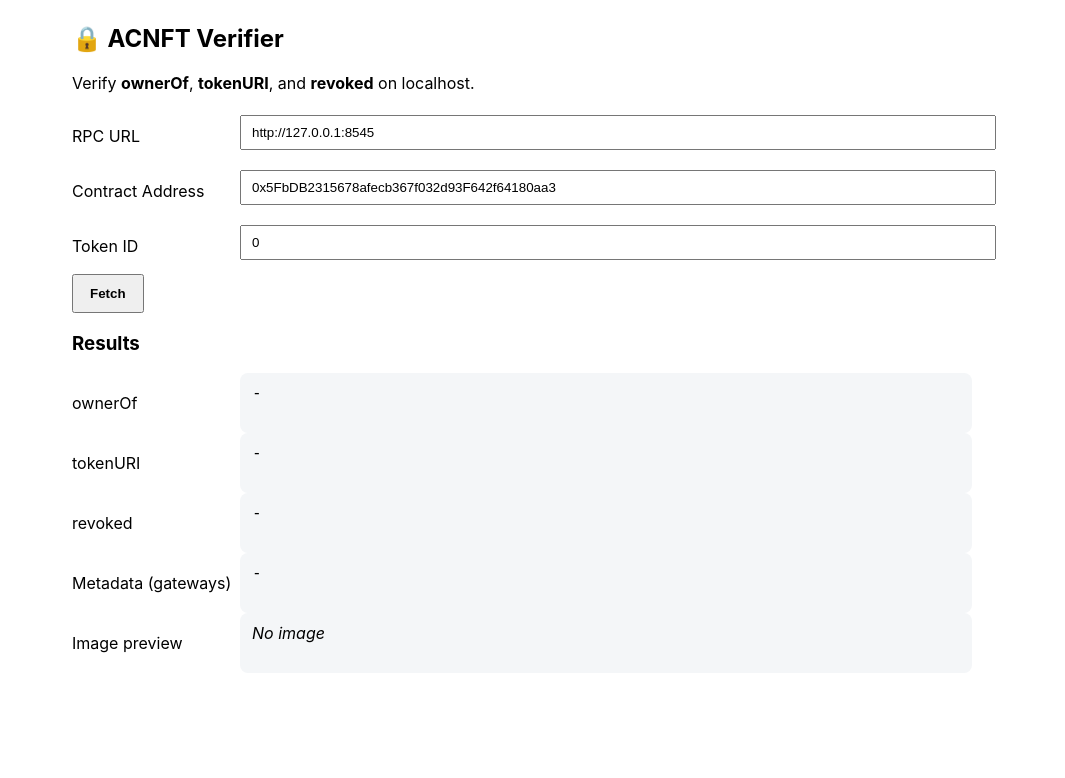
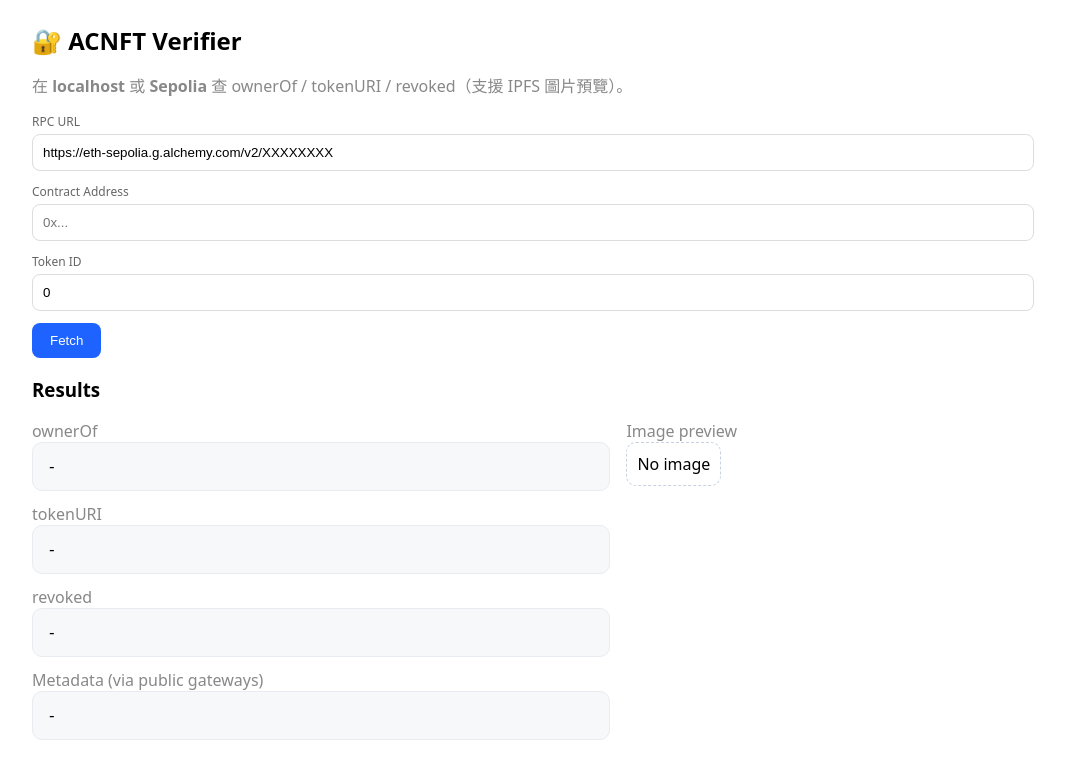
Before and after one commit to aungqinkang22-ai/acnft, a website: page verify.html in a window 1280 px wide. Both pictures are taken after a click on the button "Fetch". Shown: the whole page, without its empty margins (118-1183 px from the left). Drawn offline with nearby package versions, Linux system fonts and the light colour scheme.

Commit message:
restore: stable v5 verifier (works on GitHub Pages)

```diff
--- a/verify.html
+++ b/verify.html
@@ -1,108 +1,71 @@
-<!DOCTYPE html>
-<html>
-<head>
-  <meta charset="utf-8" />
-  <title>ACNFT Verifier</title>
-  <script src="https://cdnjs.cloudflare.com/ajax/libs/ethers/6.6.0/ethers.umd.min.js"></script>
-  <style>
-    body { font-family: ui-sans-serif, -apple-system, "Segoe UI", Roboto, Arial; max-width: 900px; margin: 24px auto; }
-    input { width: 100%; padding: 8px 10px; margin: 6px 0 14px; }
-    button { padding: 10px 16px; font-weight: 600; }
-    .row { display:grid; grid-template-columns: 160px 1fr; gap: 8px; align-items:center; }
-    .box { background: #f4f6f8; padding: 10px 12px; border-radius: 8px; min-height: 40px; }
-    .mono { font-family: ui-monospace, SFMono-Regular, Menlo, monospace; }
-    img { max-width: 200px; margin-top: 8px; border: 1px solid #ccc; border-radius: 8px; }
-  </style>
-</head>
-<body>
-  <h2>🔒 ACNFT Verifier</h2>
-  <p>Verify <b>ownerOf</b>, <b>tokenURI</b>, and <b>revoked</b> on localhost.</p>
-
-  <div class="row"><label>RPC URL</label>
-    <input id="rpc" value="http://127.0.0.1:8545" />
-  </div>
-  <div class="row"><label>Contract Address</label>
-    <input id="addr" value="0x5FbDB2315678afecb367f032d93F642f64180aa3" />
-  </div>
-  <div class="row"><label>Token ID</label>
-    <input id="tid" value="0" />
-  </div>
-
-  <button onclick="fetchAll()">Fetch</button>
-
+<!doctype html><html lang="en"><head><meta charset="utf-8"/><meta name="viewport" content="width=device-width,initial-scale=1"/><title>ACNFT Verifier</title><script src="https://cdn.jsdelivr.net/npm/ethers@5.7.2/dist/ethers.umd.min.js"></script><style>body{font-family:system-ui,-apple-system,Segoe UI,Roboto,Helvetica,Arial;max-width:980px;margin:24px auto;padding:0 16px}h1{font-size:24px;margin:0 0 16px}label{display:block;font-size:12px;color:#666;margin:12px 0 4px}input{width:100%;padding:10px;border:1px solid #ddd;border-radius:8px}button{margin-top:12px;padding:10px 18px;border:0;border-radius:8px;background:#1e63ff;color:#fff;cursor:pointer}.row{display:grid;grid-template-columns:1fr;gap:16px}@media(min-width:900px){.row{grid-template-columns:1.2fr .8fr}}.box{background:#f7f8fa;border:1px solid #e8ecf1;border-radius:10px;padding:14px;white-space:pre-wrap;word-break:break-word}.mono{font-family:ui-monospace,SFMono-Regular,Menlo,Monaco,Consolas,"Liberation Mono","Courier New",monospace}.muted{color:#888}.imgwrap{padding:10px;border:1px dashed #c8d2e0;border-radius:10px;display:inline-block;background:#fff}</style></head><body>
+<h1>🔐 ACNFT Verifier</h1>
+<p class="muted">在 <b>localhost</b> 或 <b>Sepolia</b> 查 ownerOf / tokenURI / revoked（支援 IPFS 圖片預覽）。</p>
+<label>RPC URL</label><input id="rpc" value="https://eth-sepolia.g.alchemy.com/v2/XXXXXXXX"/>
+<label>Contract Address</label><input id="caddr" placeholder="0x..."/>
+<label>Token ID</label><input id="tid" value="0"/>
+<button id="btn">Fetch</button>
 <h3>Results</h3>
-  <div class="row"><div>ownerOf</div><div id="owner" class="box mono">-</div></div>
-  <div class="row"><div>tokenURI</div><div id="uri" class="box mono">-</div></div>
-  <div class="row"><div>revoked</div><div id="revoked" class="box mono">-</div></div>
-  <div class="row"><div>Metadata (gateways)</div><div id="meta" class="box mono">-</div></div>
-  <div class="row"><div>Image preview</div><div id="imageBox" class="box"><i>No image</i></div></div>
-
+<div class="row"><div>
+  <div class="muted">ownerOf</div><div id="owner" class="box mono">-</div>
+  <div class="muted" style="margin-top:12px">tokenURI</div><div id="turi" class="box mono">-</div>
+  <div class="muted" style="margin-top:12px">revoked</div><div id="rev" class="box mono">-</div>
+  <div class="muted" style="margin-top:12px">Metadata (via public gateways)</div><div id="meta" class="box mono">-</div>
+</div><div>
+  <div class="muted">Image preview</div><div id="img" class="imgwrap">No image</div>
+</div></div>
 <script>
-function $(id){ return document.getElementById(id); }
-
-function normalizeAddress(input){
-  const s = (input || "").trim();
-  if (!/^0x[0-9a-fA-F]{40}$/.test(s)) throw new Error("Invalid address format");
-  return s.toLowerCase();
-}
-
-async function fetchAll(){
-  try {
-    const rpc = $("rpc").value.trim();
-    const addr = normalizeAddress($("addr").value);
-    const tokenId = BigInt($("tid").value.trim());
-
-    const provider = new ethers.JsonRpcProvider(rpc);
-    const abi = [
+(function(){
+  const $ = id => document.getElementById(id);
+  const ABI = [
     "function ownerOf(uint256) view returns (address)",
     "function tokenURI(uint256) view returns (string)",
-      "function revoked(uint256) view returns (bool)"
+    "function isRevoked(uint256) view returns (bool)"
   ];
-    const c = new ethers.Contract(addr, abi, provider);
-
-    const [owner, uri, revoked] = await Promise.all([
-      c.ownerOf(tokenId),
-      c.tokenURI(tokenId),
-      c.revoked(tokenId)
-    ]);
-
-    $("owner").textContent   = owner;
-    $("uri").textContent     = uri;
-    $("revoked").textContent = String(revoked);
-
-    $("meta").textContent = "-";
-    $("imageBox").innerHTML = "<i>No image</i>";
-
-    if (uri.startsWith("ipfs://")) {
-      const cid = uri.replace("ipfs://", "");
-      const gateways = [
-        `https://ipfs.io/ipfs/${cid}`,
-        `https://cloudflare-ipfs.com/ipfs/${cid}`,
-        `https://gateway.pinata.cloud/ipfs/${cid}`
-      ];
-      for (const u of gateways){
-        try {
-          const r = await fetch(u, { cache: "no-store" });
-          if (r.ok){
-            const j = await r.json();
-            $("meta").textContent = JSON.stringify(j, null, 2);
-            if (j.image){
-              let imgUrl = j.image;
-              if (imgUrl.startsWith("ipfs://")) {
-                imgUrl = "https://ipfs.io/ipfs/" + imgUrl.replace("ipfs://", "");
+  function httpFromIpfs(uri){
+    if(!uri) return "";
+    if(uri.startsWith("ipfs://")){
+      const p = uri.slice("ipfs://".length);
+      return `https://ipfs.io/ipfs/${p}`;
     }
-              $("imageBox").innerHTML = `<img src="${imgUrl}" alt="NFT image" />`;
+    return uri;
   }
-            break;
+  async function fetchJson(url){
+    try{
+      const r = await fetch(url,{cache:"no-store"});
+      if(!r.ok) throw new Error(r.status+" "+r.statusText);
+      return await r.json();
+    }catch(e){ return {error:String(e.message||e)}; }
   }
-        } catch {}
+  $("btn").onclick = async () => {
+    $("owner").textContent = $("turi").textContent = $("rev").textContent = "-";
+    $("meta").textContent = "-"; $("img").innerHTML = "No image";
+    const rpc = $("rpc").value.trim();
+    const addr = $("caddr").value.trim();
+    const tid = parseInt(($("tid").value||"0").trim(),10);
+    try{
+      const provider = new ethers.providers.JsonRpcProvider(rpc);
+      const c = new ethers.Contract(addr, ABI, provider);
+      try{ $("owner").textContent = await c.ownerOf(tid); }
+      catch(e){ $("owner").textContent = "❌ " + (e.error?.message || e.reason || e.message || e); }
+      let uri="-";
+      try{ uri = await c.tokenURI(tid); $("turi").textContent = uri; }
+      catch(e){ $("turi").textContent = "❌ " + (e.error?.message || e.reason || e.message || e); }
+      try{ $("rev").textContent = String(await c.isRevoked(tid)); }
+      catch(e){ $("rev").textContent = "❌ " + (e.error?.message || e.reason || e.message || e); }
+      if(typeof uri==="string" && uri.startsWith("ipfs://")){
+        const metaUrl = httpFromIpfs(uri);
+        const meta = await fetchJson(metaUrl);
+        $("meta").textContent = JSON.stringify(meta,null,2);
+        const imgUri = meta && meta.image ? httpFromIpfs(meta.image) : "";
+        if(imgUri){
+          const img=new Image(); img.alt="NFT image"; img.style.maxWidth="360px";
+          img.onload=()=>{$("img").innerHTML="";$("img").appendChild(img);};
+          img.onerror=()=>{$("img").textContent="Image fetch failed";};
+          img.src=imgUri;
         }
       }
-  } catch (e){
-    console.error(e);
-    alert(e.message || String(e));
-  }
-}
-</script>
-</body>
-</html>
+    }catch(e){ alert(String(e.message||e)); }
+  };
+})();
+</script></body></html>
```
Lines whose indentation alone changed are shown as unchanged.
